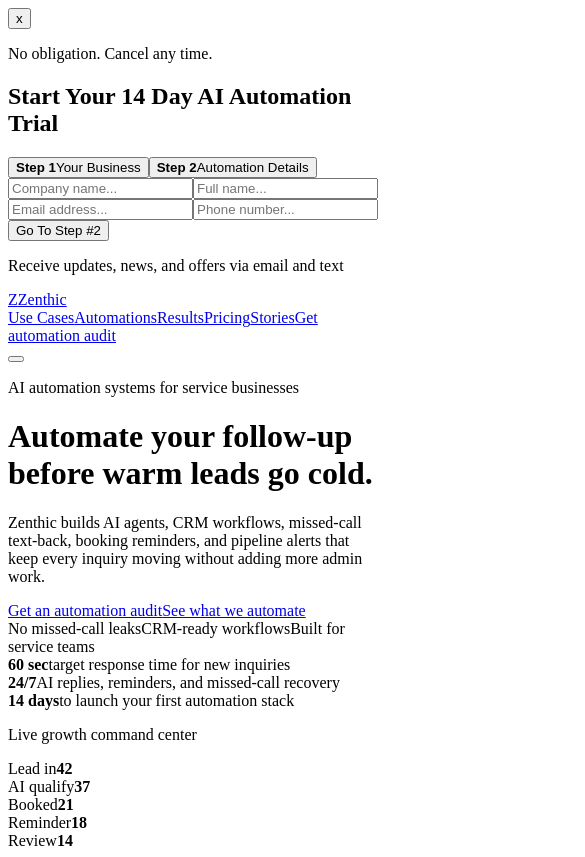
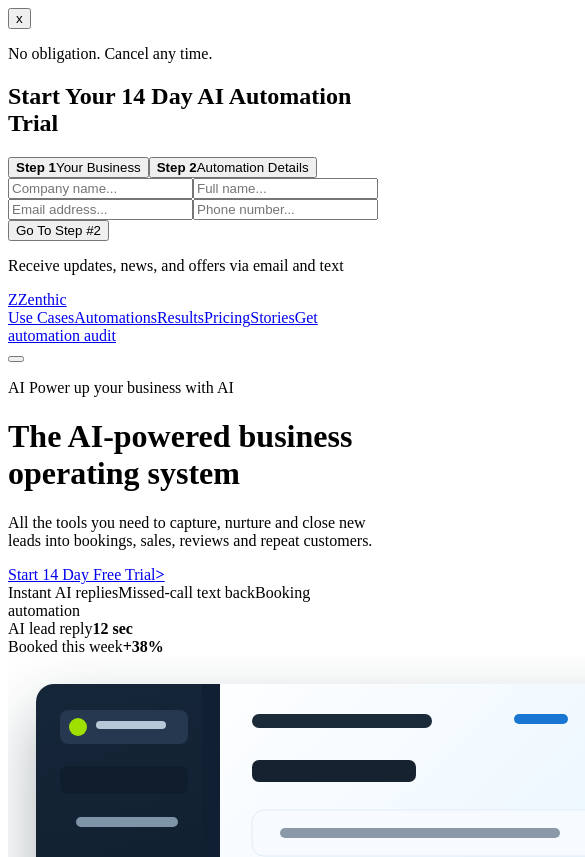
Before and after one commit to SHAH7766/Main_Website, a React (Vite) app: page / in a window 390 px wide. Shown: the top 857 px of the page, 585 px wide, since content can reach past the window. Built offline with nearby package versions, Linux system fonts and the light colour scheme; the HTML template or start-up script is replaced by a standard one.

Commit message:
Code updated

```diff
--- a/src/components/Hero.jsx
+++ b/src/components/Hero.jsx
@@ -1,54 +1,41 @@
 import React from 'react'
+import dashboardImage from '../assets/hero-dashboard.svg'
 
 export default function Hero() {
   return (
     <header className="hero min-h-screen pt-24">
       <div className="hero-bg absolute inset-0" />
-      <div className="absolute inset-0 bg-[radial-gradient(circle_at_52%_26%,rgba(165,190,0,0.18),transparent_32%),radial-gradient(circle_at_15%_52%,rgba(255,122,89,0.16),transparent_26%),linear-gradient(180deg,rgba(1,21,29,0.66),rgba(1,21,29,0.97))]" />
+      <div className="absolute inset-0 bg-[linear-gradient(180deg,rgba(1,15,26,0.86)_0%,rgba(4,45,75,0.86)_58%,rgba(55,192,246,0.88)_100%)]" />
       <div className="hero-grid" />
-      <div className="hero-content relative z-10 max-w-6xl mx-auto px-4 pb-16 pt-20 sm:pt-28">
-        <div className="mx-auto max-w-4xl text-center">
-          <p className="hero-badge">AI automation systems for service businesses</p>
-          <h1 className="hero-title">Automate your follow-up before warm leads go cold.</h1>
-          <p className="hero-copy">Zenthic builds AI agents, CRM workflows, missed-call text-back, booking reminders, and pipeline alerts that keep every inquiry moving without adding more admin work.</p>
-          <div className="mt-9 flex flex-col sm:flex-row justify-center gap-4 animate-fade-in-up animation-delay-300">
-            <a className="primary-button" href="#contact">Get an automation audit</a>
-            <a className="secondary-button" href="#services">See what we automate</a>
+      <div className="hero-split relative z-10 mx-auto grid min-h-[calc(100vh-6rem)] max-w-7xl items-center gap-10 px-4 pb-16 pt-12 lg:grid-cols-[0.82fr_1.18fr] lg:gap-8 lg:pt-8">
+        <div className="hero-copy-column">
+          <p className="hero-badge"><span className="badge-bolt">AI</span> Power up your business with AI</p>
+          <h1 className="hero-title">The AI-powered business operating system</h1>
+          <p className="hero-copy">All the tools you need to capture, nurture and close new leads into bookings, sales, reviews and repeat customers.</p>
+          <div className="hero-actions animate-fade-in-up animation-delay-300">
+            <a className="hero-trial-button" href="#contact">
+              <span>Start 14 Day Free Trial</span>
+              <b aria-hidden="true">&gt;</b>
+            </a>
           </div>
-          <div className="hero-proof animate-fade-in-up animation-delay-500" aria-label="Automation benefits">
-            <span>No missed-call leaks</span>
-            <span>CRM-ready workflows</span>
-            <span>Built for service teams</span>
+          <div className="hero-trust-row animate-fade-in-up animation-delay-500" aria-label="AI automation highlights">
+            <span>Instant AI replies</span>
+            <span>Missed-call text back</span>
+            <span>Booking automation</span>
           </div>
         </div>
-        <div className="hero-stats" aria-label="Business outcomes">
-          <div><strong>60 sec</strong><span>target response time for new inquiries</span></div>
-          <div><strong>24/7</strong><span>AI replies, reminders, and missed-call recovery</span></div>
-          <div><strong>14 days</strong><span>to launch your first automation stack</span></div>
-        </div>
-        <div className="hero-preview animate-fade-in-up animation-delay-500" aria-label="Growth dashboard preview">
-          <div className="preview-toolbar">
-            <span></span>
-            <span></span>
-            <span></span>
-            <p>Live growth command center</p>
+
+        <div className="hero-image-wrap animate-fade-in-up animation-delay-200">
+          <div className="hero-float-card hero-float-card-top">
+            <span>AI lead reply</span>
+            <strong>12 sec</strong>
           </div>
-          <div className="preview-body">
-            <div className="preview-pipeline">
-              {['Lead in', 'AI qualify', 'Booked', 'Reminder', 'Review'].map((stage, index) => (
-                <div key={stage}>
-                  <span>{stage}</span>
-                  <strong>{[42, 37, 21, 18, 14][index]}</strong>
-                </div>
-              ))}
-            </div>
-            <div className="preview-panel">
-              <p>Automation queue</p>
-              <span>Reply to 7 new leads</span>
-              <span>Confirm 4 bookings</span>
-              <span>Request 14 reviews</span>
-            </div>
+          <div className="hero-float-card hero-float-card-bottom">
+            <span>Booked this week</span>
+            <strong>+38%</strong>
           </div>
+          <div className="hero-play-pulse" aria-hidden="true"></div>
+          <img src={dashboardImage} alt="AI business operating system dashboard" className="hero-dashboard-image" />
         </div>
       </div>
     </header>
--- a/src/styles.css
+++ b/src/styles.css
@@ -13,10 +13,11 @@
 
 /* hero section */
 .hero{position:relative;overflow:hidden}
-.hero-bg{position:absolute;inset:-3%;background-image:url('./assets/hero-abstract.svg');background-size:cover;background-position:center;filter:saturate(1.35) brightness(0.95);animation:hero-drift 22s ease-in-out infinite}
-.hero-grid{position:absolute;inset:0;background-image:linear-gradient(rgba(235,242,250,.06) 1px, transparent 1px),linear-gradient(90deg, rgba(235,242,250,.06) 1px, transparent 1px);background-size:72px 72px;mask-image:linear-gradient(to bottom, transparent, black 20%, transparent 82%);opacity:.55}
+.hero-bg{position:absolute;inset:-3%;background-image:url('./assets/hero-abstract.svg');background-size:cover;background-position:center;filter:saturate(1.35) brightness(0.85);animation:hero-drift 22s ease-in-out infinite}
+.hero-grid{position:absolute;inset:0;background-image:linear-gradient(rgba(235,242,250,.05) 1px, transparent 1px),linear-gradient(90deg, rgba(235,242,250,.05) 1px, transparent 1px);background-size:72px 72px;mask-image:linear-gradient(to bottom, transparent, black 18%, black 78%, transparent);opacity:.5}
 .hero-content{width:100%}
-.hero::after{content:'';position:absolute;left:50%;bottom:8rem;width:54rem;height:54rem;transform:translateX(-50%);border-radius:9999px;background:radial-gradient(circle,rgba(165,190,0,.16),transparent 62%);filter:blur(24px);pointer-events:none}
+.hero::after{content:'';position:absolute;left:0;right:0;bottom:0;height:34%;background:linear-gradient(180deg,rgba(20,168,245,0),rgba(107,213,249,.92));pointer-events:none}
+.hero::before{content:'';position:absolute;right:4%;top:18%;width:34rem;height:34rem;border-radius:9999px;background:radial-gradient(circle,rgba(20,199,247,.32),rgba(165,190,0,.08) 42%,transparent 68%);filter:blur(18px);pointer-events:none;animation:hero-orbit 12s ease-in-out infinite}
 
 /* small utilities */
 .site-footer{@apply text-alice_blue/70 py-7 border-t border-alice_blue/10 bg-baltic_blue-100}
@@ -31,9 +32,28 @@
 .menu-button{@apply flex h-10 w-10 flex-col items-center justify-center gap-1.5 rounded border border-alice_blue/15 bg-alice_blue/5 text-alice_blue transition hover:bg-alice_blue/10}
 .menu-line{@apply block h-0.5 w-5 rounded-full bg-alice_blue transition duration-200}
 
-.hero-badge{@apply mb-6 inline-flex max-w-full flex-wrap items-center justify-center gap-2 whitespace-normal border border-lime_moss/40 bg-lime_moss/10 px-4 py-2 text-center text-[0.68rem] font-semibold uppercase text-lime_moss-800 shadow-lg shadow-baltic_blue-100/20 animate-fade-in-up sm:text-xs}
-.hero-title{@apply mx-auto max-w-5xl text-4xl font-extrabold leading-tight text-alice_blue sm:text-5xl md:text-7xl animate-fade-in-up animation-delay-100}
-.hero-copy{@apply mx-auto mt-5 max-w-2xl text-base leading-7 text-rich_cerulean-900/85 animate-fade-in-up animation-delay-200 sm:text-lg sm:leading-8}
+.hero-split{width:100%}
+.hero-copy-column{@apply max-w-xl text-left}
+.hero-badge{@apply mb-6 inline-flex max-w-full items-center gap-3 rounded-full border border-sky-300/80 bg-baltic_blue-100/35 px-4 py-2 text-left text-sm font-bold text-alice_blue shadow-lg shadow-baltic_blue-100/20 backdrop-blur animate-fade-in-up}
+.badge-bolt{@apply flex h-7 w-7 items-center justify-center rounded-full bg-[#14bdfd] text-xs font-black text-baltic_blue-100}
+.hero-title{@apply max-w-2xl text-5xl font-black leading-[1.08] text-white sm:text-5xl lg:text-6xl animate-fade-in-up animation-delay-100}
+.hero-title{letter-spacing:-.02em;text-shadow:0 18px 55px rgba(0,0,0,.32)}
+.hero-copy{@apply mt-6 max-w-xl text-lg font-semibold leading-7 text-alice_blue/95 animate-fade-in-up animation-delay-200 sm:text-xl}
+.hero-actions{@apply mt-10 flex max-w-sm}
+.hero-trial-button{@apply inline-flex items-center gap-4 rounded-lg bg-[#22c7f7] px-8 py-4 text-base font-black text-baltic_blue-100 shadow-2xl shadow-[#14bdfd]/25 transition hover:-translate-y-0.5 hover:bg-[#8be8ff]}
+.hero-trial-button{background:linear-gradient(135deg,#35d7ff,#20c2f6 58%,#d9fbff)}
+.hero-trial-button b{@apply flex h-8 w-8 items-center justify-center rounded-md bg-black text-lg leading-none text-white}
+.hero-trust-row{@apply mt-5 grid max-w-xl gap-2 sm:grid-cols-3}
+.hero-trust-row span{@apply border border-sky-200/20 bg-white/[0.08] px-3 py-2 text-center text-xs font-black uppercase tracking-[0.08em] text-alice_blue/90 shadow-lg shadow-baltic_blue-100/15 backdrop-blur}
+.hero-image-wrap{@apply relative lg:-mr-28}
+.hero-image-wrap::before{content:'';position:absolute;inset:16% 2% -8% 12%;background:rgba(20,189,253,.26);filter:blur(44px);border-radius:9999px}
+.hero-dashboard-image{@apply relative z-10 block w-full min-w-[42rem] max-w-none drop-shadow-2xl}
+.hero-float-card{@apply absolute z-20 border border-white/20 bg-baltic_blue-100/70 px-4 py-3 text-left shadow-2xl shadow-black/25 backdrop-blur-xl}
+.hero-float-card span{@apply block text-xs font-bold uppercase tracking-[0.14em] text-rich_cerulean-900}
+.hero-float-card strong{@apply mt-1 block text-2xl font-black text-white}
+.hero-float-card-top{right:4%;top:9%;animation:float-card 4.5s ease-in-out infinite}
+.hero-float-card-bottom{left:2%;bottom:16%;animation:float-card 5.2s ease-in-out infinite reverse}
+.hero-play-pulse{position:absolute;z-index:20;left:62%;top:51%;width:4.2rem;height:4.2rem;border-radius:9999px;border:1px solid rgba(255,255,255,.65);background:rgba(20,199,247,.2);box-shadow:0 0 0 0 rgba(20,199,247,.55);animation:pulse-ring 2.4s infinite}
 .hero-proof{@apply mx-auto mt-5 flex max-w-3xl flex-wrap justify-center gap-2}
 .hero-proof span{@apply border border-alice_blue/10 bg-alice_blue/[0.055] px-3 py-2 text-xs font-semibold text-rich_cerulean-900 backdrop-blur}
 .hero-stats{@apply mx-auto mt-12 grid max-w-5xl grid-cols-1 gap-3 text-left sm:grid-cols-3 animate-fade-in-up animation-delay-500}
@@ -140,10 +160,10 @@
 .results-section .results-shell{@apply border-baltic_blue-100/10}
 .results-section .section-title{@apply text-baltic_blue-100}
 .results-section .section-copy{@apply text-rich_cerulean-300}
-.results-grid{@apply mt-8 grid gap-5 md:grid-cols-3}
-.result-card{@apply border border-baltic_blue-100/10 bg-white p-6 shadow-xl shadow-baltic_blue-100/10 transition duration-300 hover:-translate-y-1 hover:border-lime_moss/50}
-.result-card span{@apply text-3xl font-black text-baltic_blue-100}
-.result-card h3{@apply mt-8 text-xl font-semibold text-baltic_blue-100}
+.results-grid{@apply mt-8 grid gap-5 sm:grid-cols-2 lg:grid-cols-4}
+.result-card{@apply border border-baltic_blue-100/10 bg-white p-6 text-center shadow-xl shadow-baltic_blue-100/10 transition duration-300 hover:-translate-y-1 hover:border-lime_moss/50}
+.result-card span{@apply block text-3xl font-black tracking-tight text-baltic_blue-100 md:text-4xl}
+.result-card h3{@apply mt-4 text-sm font-black uppercase tracking-[0.08em] text-baltic_blue-100}
 .result-card p{@apply mt-3 text-rich_cerulean-300}
 
 .pricing-section{@apply bg-baltic_blue-100 py-20}
@@ -186,15 +206,39 @@
   50%{transform:scale(1.04) translate3d(0,-10px,0)}
 }
 
+@keyframes hero-orbit{
+  0%,100%{transform:translate3d(0,0,0) scale(1)}
+  50%{transform:translate3d(-18px,20px,0) scale(1.05)}
+}
+
+@keyframes float-card{
+  0%,100%{transform:translateY(0)}
+  50%{transform:translateY(-12px)}
+}
+
+@keyframes pulse-ring{
+  0%{box-shadow:0 0 0 0 rgba(20,199,247,.55)}
+  70%{box-shadow:0 0 0 22px rgba(20,199,247,0)}
+  100%{box-shadow:0 0 0 0 rgba(20,199,247,0)}
+}
+
 @media (prefers-reduced-motion: reduce){
   *,*::before,*::after{animation-duration:.001ms!important;animation-iteration-count:1!important;scroll-behavior:auto!important;transition-duration:.001ms!important}
 }
 
 @media (max-width: 640px){
-  .hero-content{max-width:100vw}
-  .hero-badge,.hero-title,.hero-copy,.hero-stats,.hero-preview{max-width:17.5rem}
-  .hero-title{font-size:2rem}
-  .hero .primary-button,.hero .secondary-button{margin-left:auto;margin-right:auto;width:17.5rem;max-width:100%}
+  .hero-split{max-width:100vw;padding-top:3rem}
+  .hero-copy-column{text-align:left}
+  .hero-badge,.hero-title,.hero-copy{max-width:21rem}
+  .hero-title{font-size:2.65rem}
+  .hero-copy{font-size:1rem;line-height:1.55}
+  .hero-actions{max-width:21rem}
+  .hero-trial-button{width:100%;justify-content:space-between;padding-left:1.5rem;padding-right:1rem}
+  .hero-trust-row{grid-template-columns:1fr;max-width:21rem}
+  .hero-image-wrap{margin-top:1.5rem}
+  .hero-dashboard-image{min-width:0;width:42rem;max-width:none;transform:translateX(-1rem)}
+  .hero-float-card{display:none}
+  .hero-play-pulse{display:none}
   .automation-flow div::after{display:none}
   .pricing-ribbon{position:static;display:inline-flex;width:max-content;margin-bottom:1rem}
   .trial-modal-overlay{justify-content:flex-start}
```
Also changed, not shown: src/components/Results.jsx (+79 -11 lines), src/assets/hero-dashboard.svg (added), 7 other files (tests, documents, lock files or other folders).
